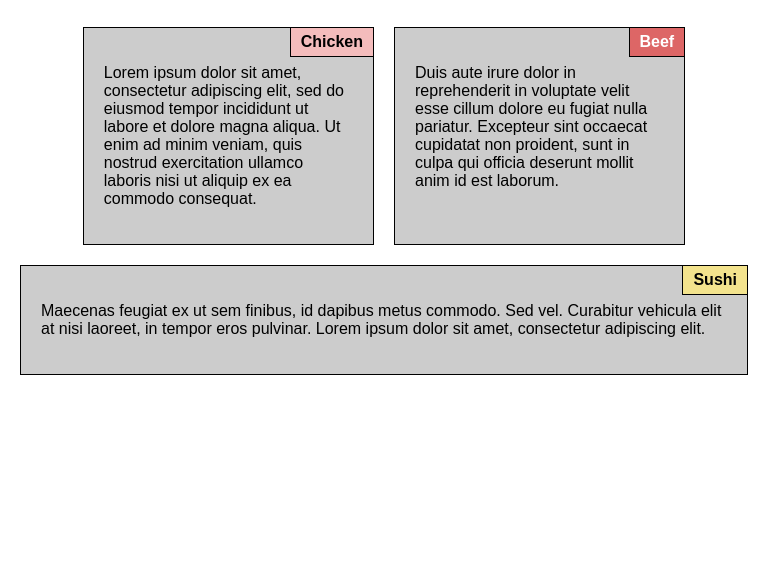
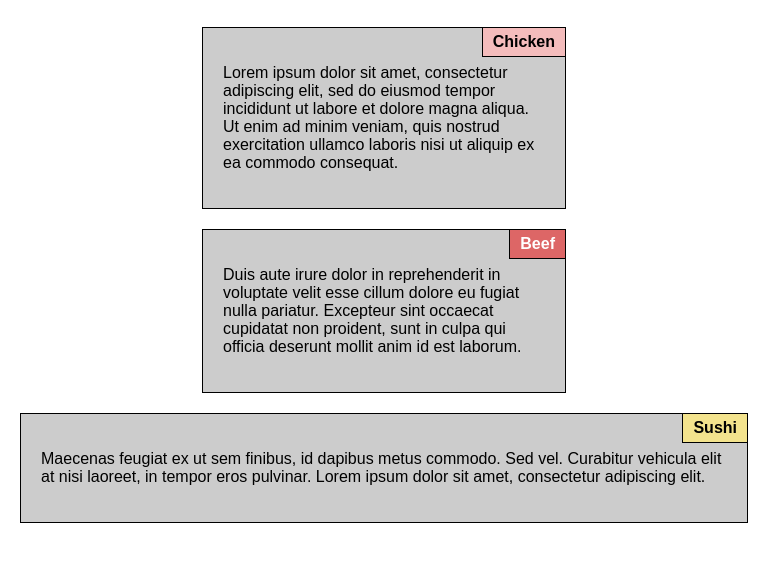
Before and after one commit to Raphael-Testing/coursera-test, a plain HTML site: page docs/index.html in a window 768 px wide. Shown: the part 81-642 px from the top of the page. Drawn offline with Linux system fonts and the light colour scheme.

Commit message:
done project

```diff
--- a/docs/css/styles.css
+++ b/docs/css/styles.css
@@ -56,8 +56,8 @@ h1 {
 /* Tablet view: 768px - 991px */
 @media (min-width: 768px) and (max-width: 991px) {
   .card {
-    flex: 0 0 40%;
-    max-width: 40%;
+    flex: 0 0 50%;
+    max-width: 50%;
   }
 
   .card:nth-child(3) {
```
